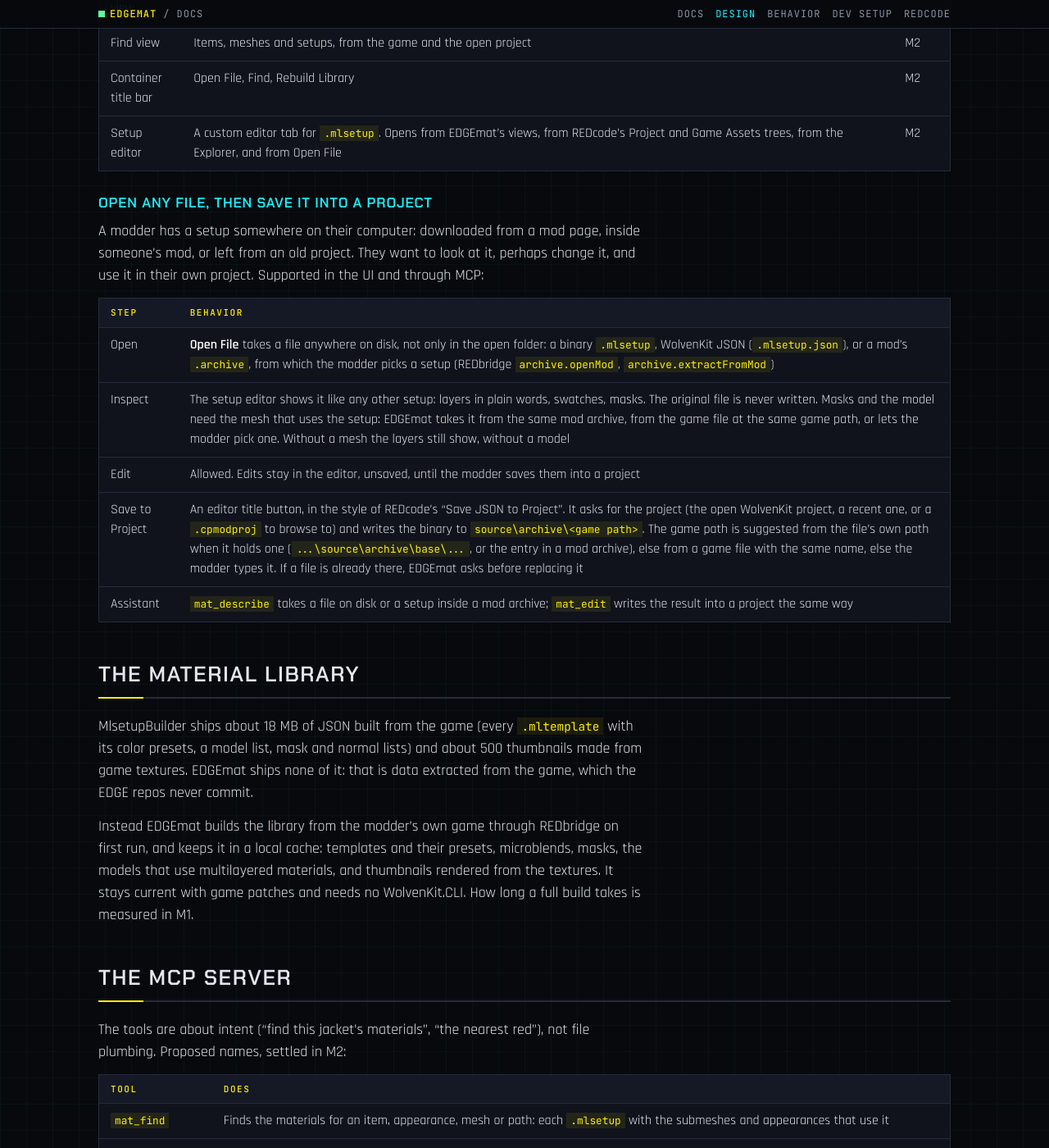
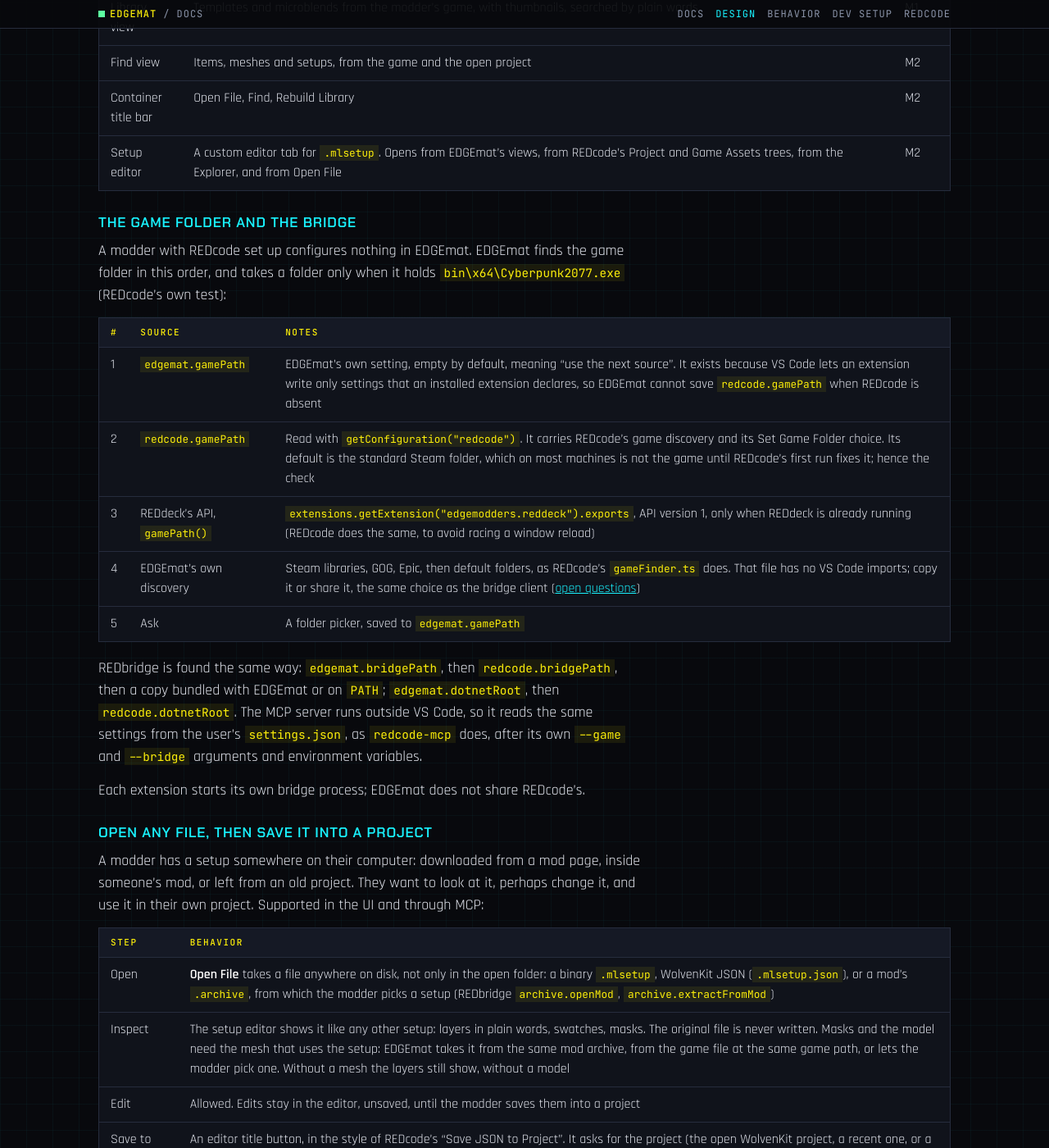
Before and after one commit to Edgemodders/EDGEmat, a Jekyll site: the page built from docs/design.md, in a window 1280 px wide and 1400 px high, scrolled down 2654 px. Shown: the whole window at 82% size. Built offline with Jekyll 4.4.1, drawn with Linux system fonts in a browser that asks for light colours; our own code applies the rules of GitHub Pages for plain Markdown files; some of the changed text lies outside the part shown.

Commit message:
Design: find the game folder and the bridge through REDcode's settings
EDGEmat reads edgemat.*, then redcode.gamePath and bridgePath, then REDdeck's
API, then its own discovery. REDcode exports no API yet; noted as an open
question raised with REDcode's session.

Co-Authored-By: Claude Opus 5.5 <noreply@anthropic.com>

```diff
--- a/docs/design.md
+++ b/docs/design.md
@@ -45,7 +45,7 @@ Two facts that matter most, both **unverified**:
 | Relationship | How |
 |---|---|
 | REDbridge | A separate process over JSON-RPC on stdio, the boundary REDcode keeps. EDGEmat is MIT; REDbridge is GPL-3.0 |
-| REDcode | Not required. Projects are WolvenKit projects, so EDGEmat writes into `source/archive` itself. When REDcode is installed, EDGEmat uses it through its exported API (`extensions.getExtension`, never importing its code), as REDcode does with REDdeck: open in the CR2W editor, pack, install |
+| REDcode | Not required. Projects are WolvenKit projects, so EDGEmat writes into `source/archive` itself. When REDcode is installed, EDGEmat shares its settings for the game folder and the bridge ([below](#the-game-folder-and-the-bridge)) and calls its commands (open in the CR2W editor, pack, install), never importing its code. REDcode exports no API yet (checked 2026-10-15: its `activate` returns nothing); if it gains one like REDdeck's, EDGEmat uses that through `extensions.getExtension` |
 | The UI and the MCP server together | Both edit files. The editor follows changes on disk, so a modder watching the editor sees the assistant's edit land |
 | EDGEkit | Bundled as a built-in extension once released |
 
@@ -60,6 +60,22 @@ EDGEmat has its own place in the activity bar, as REDcode and REDdeck do. It wor
 | Find view | Items, meshes and setups, from the game and the open project | M2 |
 | Container title bar | Open File, Find, Rebuild Library | M2 |
 | Setup editor | A custom editor tab for `.mlsetup`. Opens from EDGEmat's views, from REDcode's Project and Game Assets trees, from the Explorer, and from Open File | M2 |
+
+### The game folder and the bridge
+
+A modder with REDcode set up configures nothing in EDGEmat. EDGEmat finds the game folder in this order, and takes a folder only when it holds `bin\x64\Cyberpunk2077.exe` (REDcode's own test):
+
+| # | Source | Notes |
+|---|---|---|
+| 1 | `edgemat.gamePath` | EDGEmat's own setting, empty by default, meaning "use the next source". It exists because VS Code lets an extension write only settings that an installed extension declares, so EDGEmat cannot save `redcode.gamePath` when REDcode is absent |
+| 2 | `redcode.gamePath` | Read with `getConfiguration("redcode")`. It carries REDcode's game discovery and its Set Game Folder choice. Its default is the standard Steam folder, which on most machines is not the game until REDcode's first run fixes it; hence the check |
+| 3 | REDdeck's API, `gamePath()` | `extensions.getExtension("edgemodders.reddeck").exports`, API version 1, only when REDdeck is already running (REDcode does the same, to avoid racing a window reload) |
+| 4 | EDGEmat's own discovery | Steam libraries, GOG, Epic, then default folders, as REDcode's `gameFinder.ts` does. That file has no VS Code imports; copy it or share it, the same choice as the bridge client ([open questions](#open-questions)) |
+| 5 | Ask | A folder picker, saved to `edgemat.gamePath` |
+
+REDbridge is found the same way: `edgemat.bridgePath`, then `redcode.bridgePath`, then a copy bundled with EDGEmat or on `PATH`; `edgemat.dotnetRoot`, then `redcode.dotnetRoot`. The MCP server runs outside VS Code, so it reads the same settings from the user's `settings.json`, as `redcode-mcp` does, after its own `--game` and `--bridge` arguments and environment variables.
+
+Each extension starts its own bridge process; EDGEmat does not share REDcode's.
 
 ### Open any file, then save it into a project
 
@@ -131,7 +147,8 @@ Phases are M0 to M6. **Unverified:** that no other EDGE repo uses M. Each ends w
 
 | Question | Notes |
 |---|---|
-| The bridge client | Copy REDcode's `bridgeClient.ts` for now, or make it a shared npm package that REDcode, EDGEmat and the other EDGE tools all use |
+| The bridge client | Copy REDcode's `bridgeClient.ts` and `gameFinder.ts` for now, or make them a shared npm package that REDcode, EDGEmat and the other EDGE tools all use |
+| A REDcode API | REDdeck exports an API (version 1, `gamePath()`); REDcode exports none. A matching one (`gamePath()`, `bridgePath()`, its project) would let EDGEmat stop reading REDcode's settings directly. Raised with REDcode's session on 2026-10-15 |
 | Preview fidelity | The game's shaders are not public. How close the layered blend gets, and on which templates, is found in M4 |
 | Which items first | The garments modders recolor most, to list in M0, become the test set |
 | The sibling repos' notes | REDcode's roadmap lists the layered material preview under C6 (README, `docs/design.html`); it should point at EDGEmat. EDGEkit's design says new EDGE editor extensions go into REDcode, and its `extensions.json` should gain EDGEmat. Each repo's own session makes the change |
```
